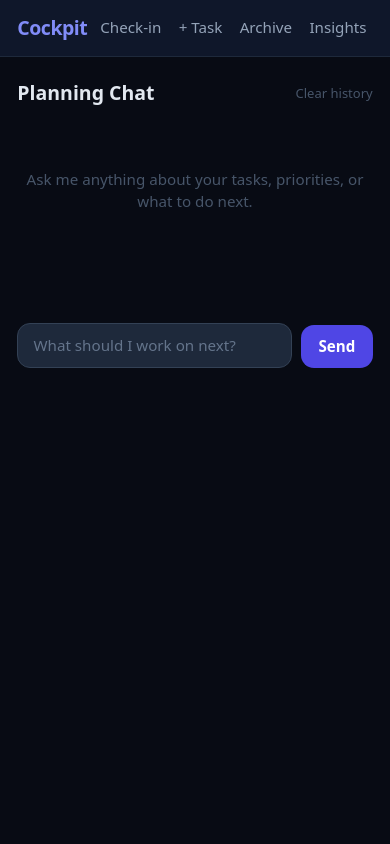
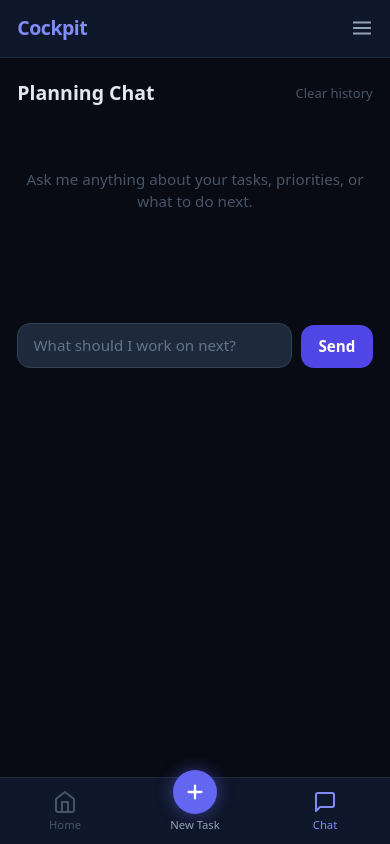
Before and after one commit to phcot/forge, a Flask app: page /chat in a window 390 px wide. Run offline with Flask 3, Linux system fonts and the light colour scheme; the visitor is signed in with stand-in values (Sample User, id 1); data that the repository does not hold is empty; some libraries are stand-ins or nearby versions.

Commit message:
Redesign nav: hamburger menu + footer tab bar
Top nav: logo left, hamburger right (Archive, Insights, Logout in dropdown)
Footer nav: Home | + New Task (raised circle) | Chat
- Footer respects safe-area-inset-bottom for notch phones
- body padding-bottom accounts for fixed footer height
- Active footer tab highlighted in indigo
- Dropdown closes on outside click

https://claude.ai/code/session_0162afkz2kaAsNmbrUFz48mE

```diff
--- a/app/templates/base.html
+++ b/app/templates/base.html
@@ -21,8 +21,9 @@
       background-color: #080b14;
       color: #e2e8f0;
       touch-action: pan-x pan-y;
-      /* Push content below fixed nav (nav height ~52px + safe area) */
       padding-top: calc(52px + env(safe-area-inset-top));
+      /* Push content above fixed footer nav */
+      padding-bottom: calc(64px + env(safe-area-inset-bottom));
     }
 
     /* Disable double-tap zoom on interactive elements */
@@ -74,23 +75,90 @@
     }
     select option { background: #1e293b; color: #e2e8f0; }
 
-    /* Mobile nav scrolling */
-    .nav-links { -webkit-overflow-scrolling: touch; scrollbar-width: none; }
-    .nav-links::-webkit-scrollbar { display: none; }
+    /* Hamburger menu dropdown */
+    #hamburger-menu {
+      display: none;
+      position: absolute;
+      top: 100%;
+      right: 0;
+      min-width: 160px;
+      background: #0f172a;
+      border: 1px solid #1e293b;
+      border-top: none;
+      border-radius: 0 0 0.5rem 0.5rem;
+      z-index: 20;
+    }
+    #hamburger-menu.open { display: block; }
+
+    /* Footer nav */
+    #footer-nav {
+      position: fixed;
+      bottom: 0;
+      left: 0;
+      right: 0;
+      background: #0f172a;
+      border-top: 1px solid #1e293b;
+      padding-bottom: env(safe-area-inset-bottom);
+      z-index: 10;
+    }
+    .footer-nav-btn {
+      display: flex;
+      flex-direction: column;
+      align-items: center;
+      gap: 3px;
+      padding: 10px 0;
+      color: #475569;
+      text-decoration: none;
+      transition: color 0.15s;
+      flex: 1;
+    }
+    .footer-nav-btn:hover, .footer-nav-btn.active { color: #818cf8; }
+    .footer-nav-btn svg { width: 24px; height: 24px; }
+    .footer-nav-btn span { font-size: 0.65rem; }
+
+    /* Center add button */
+    .footer-add-btn {
+      display: flex;
+      flex-direction: column;
+      align-items: center;
+      gap: 3px;
+      padding: 6px 0 10px;
+      color: #fff;
+      text-decoration: none;
+      flex: 1;
+    }
+    .footer-add-btn .add-circle {
+      width: 44px;
+      height: 44px;
+      border-radius: 50%;
+      background: #6366f1;
+      display: flex;
+      align-items: center;
+      justify-content: center;
+      margin-top: -14px;
+      box-shadow: 0 0 16px rgba(99,102,241,0.5);
+    }
+    .footer-add-btn span { font-size: 0.65rem; color: #94a3b8; }
   </style>
 </head>
 <body class="min-h-screen">
 
-  <!-- Nav -->
-  <nav style="background:#0f172a;border-bottom:1px solid #1e293b;padding-top:calc(0.75rem + env(safe-area-inset-top));" class="px-4 pb-3 flex items-center gap-3 fixed top-0 left-0 right-0 z-10">
-    <a href="/" class="font-bold text-lg tracking-tight flex-shrink-0" style="color:#818cf8;">Cockpit</a>
-    <div class="nav-links flex items-center gap-4 text-sm overflow-x-auto flex-1 min-w-0">
-      <a href="/checkin" class="text-slate-400 hover:text-slate-200 transition whitespace-nowrap">Check-in</a>
-      <a href="/task/new" class="text-slate-400 hover:text-slate-200 transition whitespace-nowrap">+ Task</a>
-      <a href="/archive" class="text-slate-400 hover:text-slate-200 transition whitespace-nowrap">Archive</a>
-      <a href="/learning" class="text-slate-400 hover:text-slate-200 transition whitespace-nowrap">Insights</a>
-      <a href="/chat" class="text-slate-400 hover:text-slate-200 transition whitespace-nowrap">Chat</a>
-      <a href="/logout" class="text-slate-600 hover:text-slate-400 transition whitespace-nowrap">Logout</a>
+  <!-- Top Nav -->
+  <nav style="background:#0f172a;border-bottom:1px solid #1e293b;padding-top:calc(0.75rem + env(safe-area-inset-top));" class="px-4 pb-3 flex items-center justify-between fixed top-0 left-0 right-0 z-10">
+    <a href="/" class="font-bold text-lg tracking-tight" style="color:#818cf8;">Cockpit</a>
+
+    <!-- Hamburger button -->
+    <button id="hamburger-btn" aria-label="Menu" style="color:#94a3b8;" class="p-1 -mr-1 rounded">
+      <svg xmlns="http://www.w3.org/2000/svg" width="22" height="22" viewBox="0 0 24 24" fill="none" stroke="currentColor" stroke-width="2" stroke-linecap="round" stroke-linejoin="round">
+        <line x1="3" y1="6" x2="21" y2="6"/><line x1="3" y1="12" x2="21" y2="12"/><line x1="3" y1="18" x2="21" y2="18"/>
+      </svg>
+    </button>
+
+    <!-- Dropdown menu -->
+    <div id="hamburger-menu">
+      <a href="/archive" class="block px-4 py-3 text-sm text-slate-400 hover:text-slate-200 hover:bg-slate-800 transition border-b border-slate-800">Archive</a>
+      <a href="/learning" class="block px-4 py-3 text-sm text-slate-400 hover:text-slate-200 hover:bg-slate-800 transition border-b border-slate-800">Insights</a>
+      <a href="/logout" class="block px-4 py-3 text-sm text-slate-500 hover:text-slate-400 hover:bg-slate-800 transition">Logout</a>
     </div>
   </nav>
 
@@ -109,6 +177,39 @@
     {% block content %}{% endblock %}
   </main>
 
+  <!-- Footer Nav -->
+  <nav id="footer-nav">
+    <div class="flex items-end justify-around max-w-3xl mx-auto">
+
+      <!-- Home -->
+      <a href="/" class="footer-nav-btn" aria-label="Home">
+        <svg xmlns="http://www.w3.org/2000/svg" viewBox="0 0 24 24" fill="none" stroke="currentColor" stroke-width="2" stroke-linecap="round" stroke-linejoin="round">
+          <path d="M3 9l9-7 9 7v11a2 2 0 0 1-2 2H5a2 2 0 0 1-2-2z"/><polyline points="9 22 9 12 15 12 15 22"/>
+        </svg>
+        <span>Home</span>
+      </a>
+
+      <!-- New Task (raised) -->
+      <a href="/task/new" class="footer-add-btn" aria-label="New Task">
+        <div class="add-circle">
+          <svg xmlns="http://www.w3.org/2000/svg" width="22" height="22" viewBox="0 0 24 24" fill="none" stroke="currentColor" stroke-width="2.5" stroke-linecap="round" stroke-linejoin="round">
+            <line x1="12" y1="5" x2="12" y2="19"/><line x1="5" y1="12" x2="19" y2="12"/>
+          </svg>
+        </div>
+        <span>New Task</span>
+      </a>
+
+      <!-- Chat -->
+      <a href="/chat" class="footer-nav-btn" aria-label="Chat">
+        <svg xmlns="http://www.w3.org/2000/svg" viewBox="0 0 24 24" fill="none" stroke="currentColor" stroke-width="2" stroke-linecap="round" stroke-linejoin="round">
+          <path d="M21 15a2 2 0 0 1-2 2H7l-4 4V5a2 2 0 0 1 2-2h14a2 2 0 0 1 2 2z"/>
+        </svg>
+        <span>Chat</span>
+      </a>
+
+    </div>
+  </nav>
+
   {% block scripts %}{% endblock %}
 
   <script>
@@ -123,6 +224,25 @@
         navigator.serviceWorker.register('/sw.js', { scope: '/' }).catch(function() {});
       });
     }
+
+    // Hamburger menu toggle
+    var btn = document.getElementById('hamburger-btn');
+    var menu = document.getElementById('hamburger-menu');
+    btn.addEventListener('click', function(e) {
+      e.stopPropagation();
+      menu.classList.toggle('open');
+    });
+    document.addEventListener('click', function() {
+      menu.classList.remove('open');
+    });
+
+    // Highlight active footer tab
+    var path = window.location.pathname;
+    document.querySelectorAll('.footer-nav-btn').forEach(function(a) {
+      if (a.getAttribute('href') === path || (path === '/' && a.getAttribute('href') === '/')) {
+        a.classList.add('active');
+      }
+    });
   </script>
 </body>
 </html>
```
